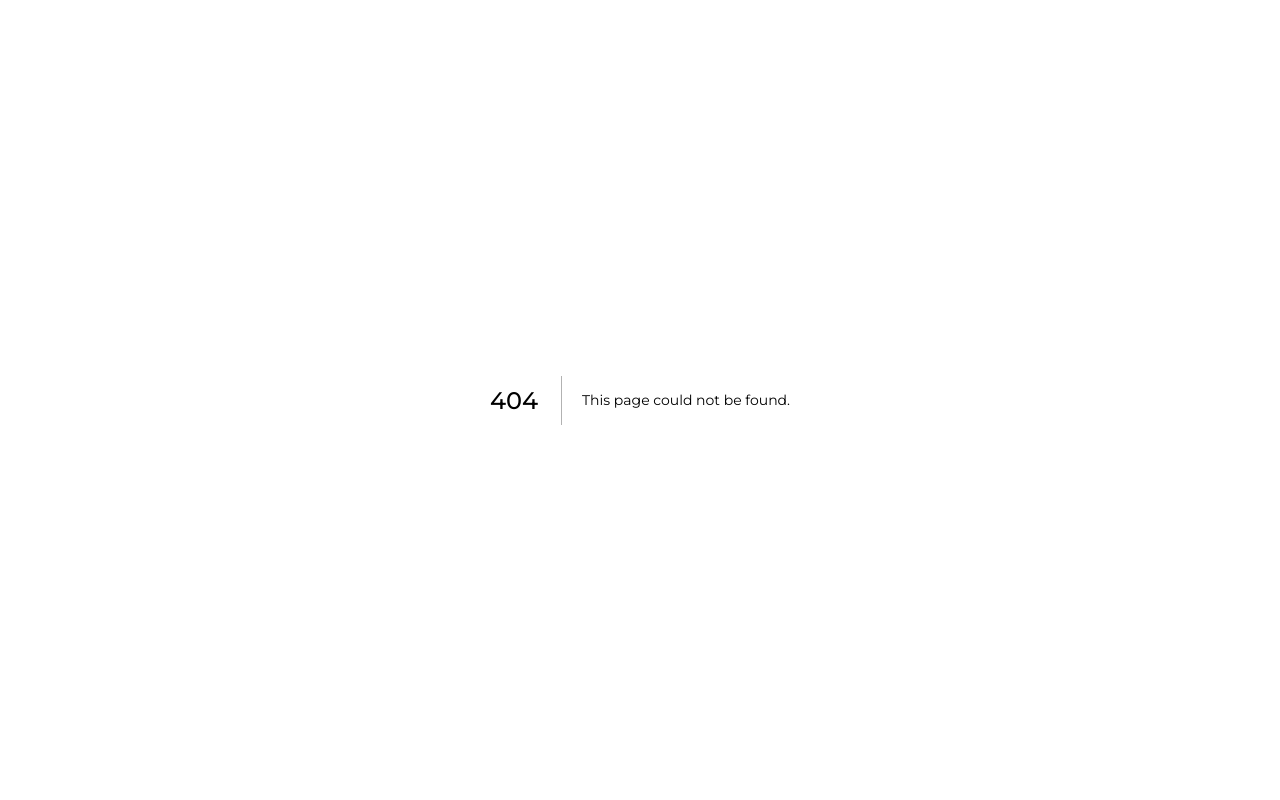
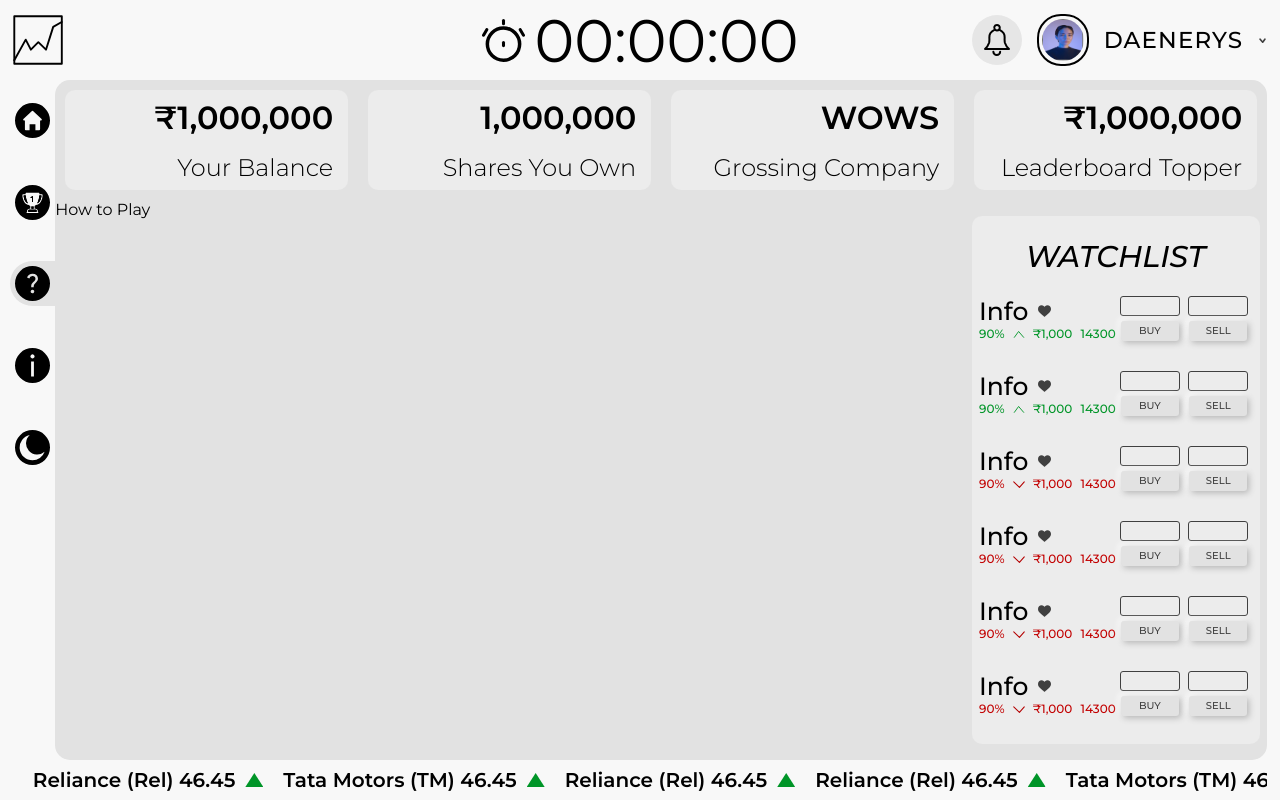
Before and after one commit to shreejilucifer/wow, a Next.js app: page /howtoplay in a window 1280 px wide. Before the commit this address had no page. Built offline with nearby package versions, Linux system fonts and the light colour scheme.

Commit message:
How To Play WIP

```diff
--- a/pages/_app.js
+++ b/pages/_app.js
@@ -16,10 +16,10 @@ function MyApp({ Component, pageProps }) {
       <ThemeContext.Provider
         value={{
           theme,
-          setTheme: theme => {
+          setTheme: (theme) => {
             setActualTheme(theme);
             Cookies.set('theme', theme);
-          }
+          },
         }}
       >
         <Component {...pageProps} />
--- /dev/null
+++ b/pages/howtoplay.js
@@ -0,0 +1,13 @@
+import Head from '../src/components/common/head';
+import Layout from '../src/components/common/layout';
+
+const HowToPlay = () => {
+  return (
+    <div>
+      <Head title='How To Play' />
+      <Layout name={'Daenerys'}>How to Play</Layout>
+    </div>
+  );
+};
+
+export default HowToPlay;
--- a/src/styles/dark/companylist.module.css
+++ b/src/styles/dark/companylist.module.css
@@ -29,7 +29,6 @@
   height: 4vh;
   background: none;
   border: none;
-  font-size: 1.5rem;
   font-weight: 500;
   font-style: italic;
   outline: none;
```
Also changed, not shown: pages/aboutus.js (added, +13 -0 lines).
